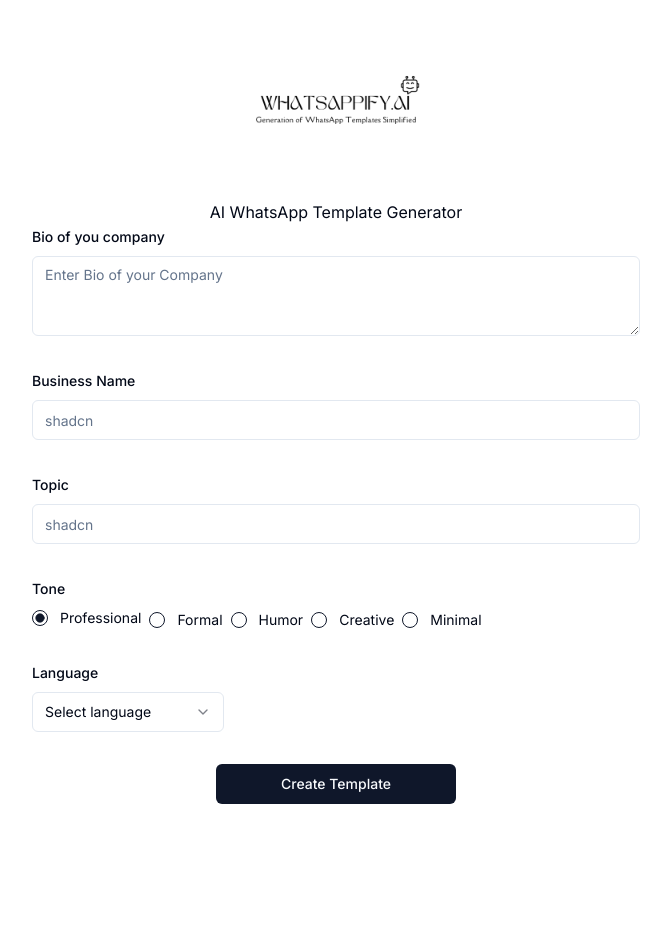
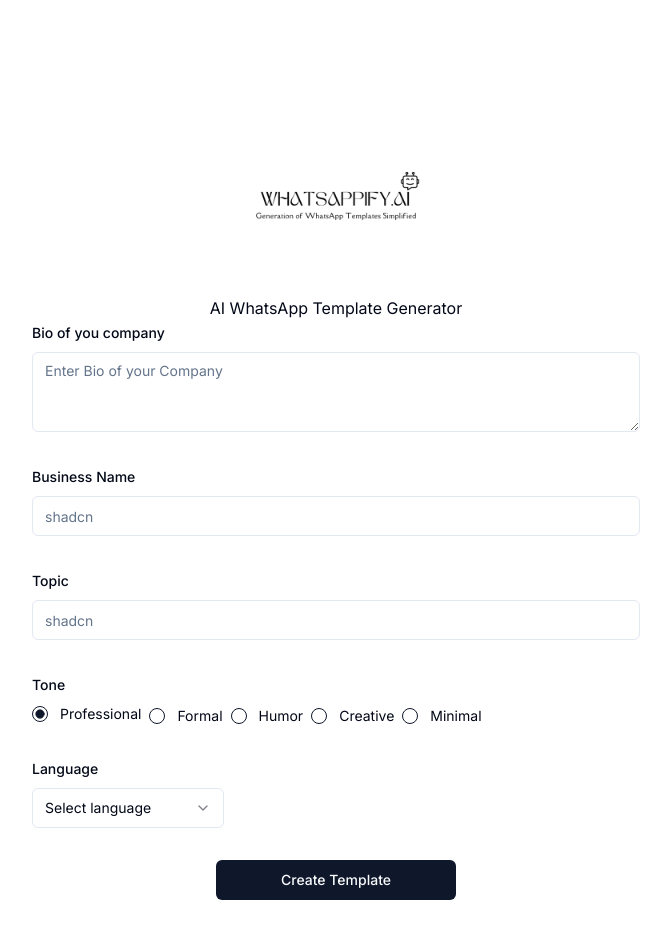
Before and after one commit to Gokulkrishnan-Gallabox/hackathon2023Sep, a Next.js app: page / in a window 1280 px wide. Shown: the top 938 px of the page, without its empty margins (304-975 px from the left). Before the commit the page ends 804 px from the top, so only its background shows below. Built offline with nearby package versions, Linux system fonts and the light colour scheme.

Commit message:
fix/padding-added

```diff
--- a/app/page.tsx
+++ b/app/page.tsx
@@ -61,7 +61,7 @@ const handleSubmit =async (data:CreateTemplateFormType) => {
 
 
   return (
-    <main className="container flex min-h-screen flex-col items-center">
+    <main className="container flex min-h-screen flex-col items-center py-24">
       <Image src={Logo} alt="ai_icon" width="200" height="160" />
       <p>AI WhatsApp Template Generator</p>
       <div className=" w-full flex justify-center items-center lg:flex-col gap-8">
```
